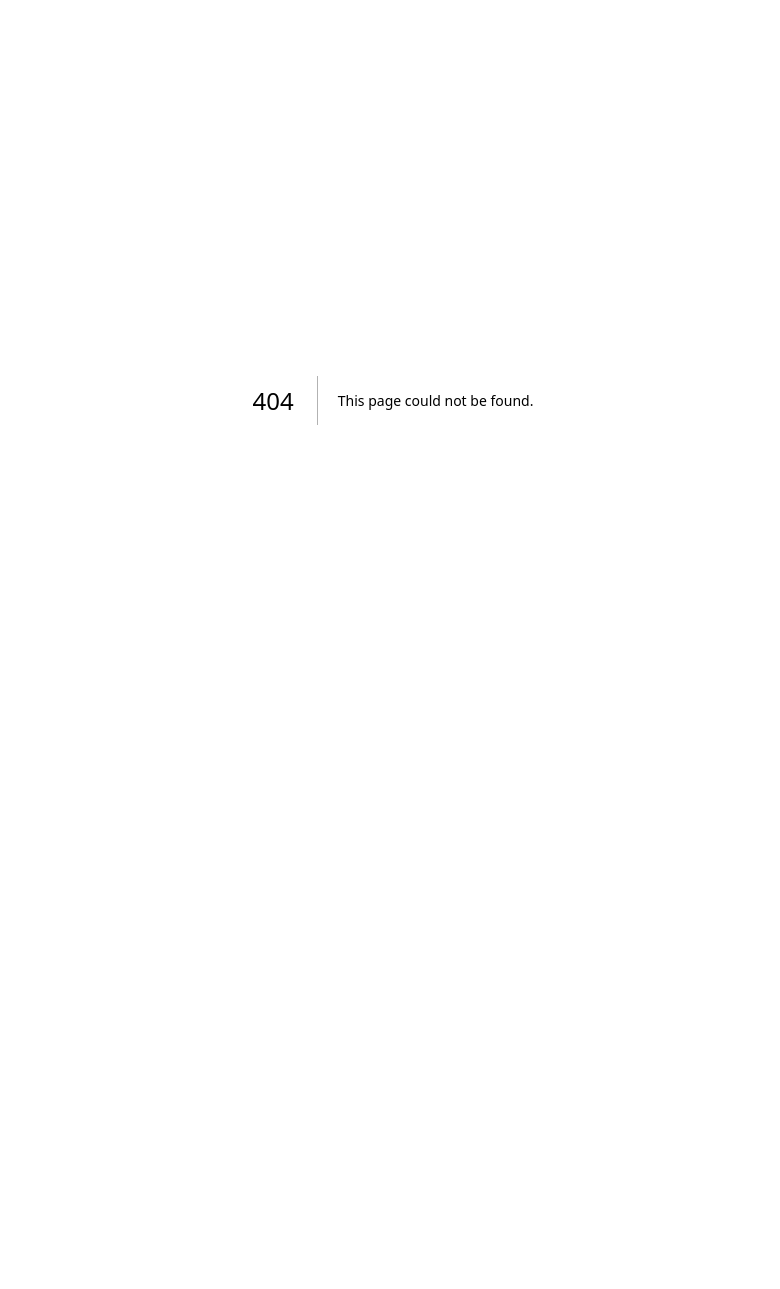
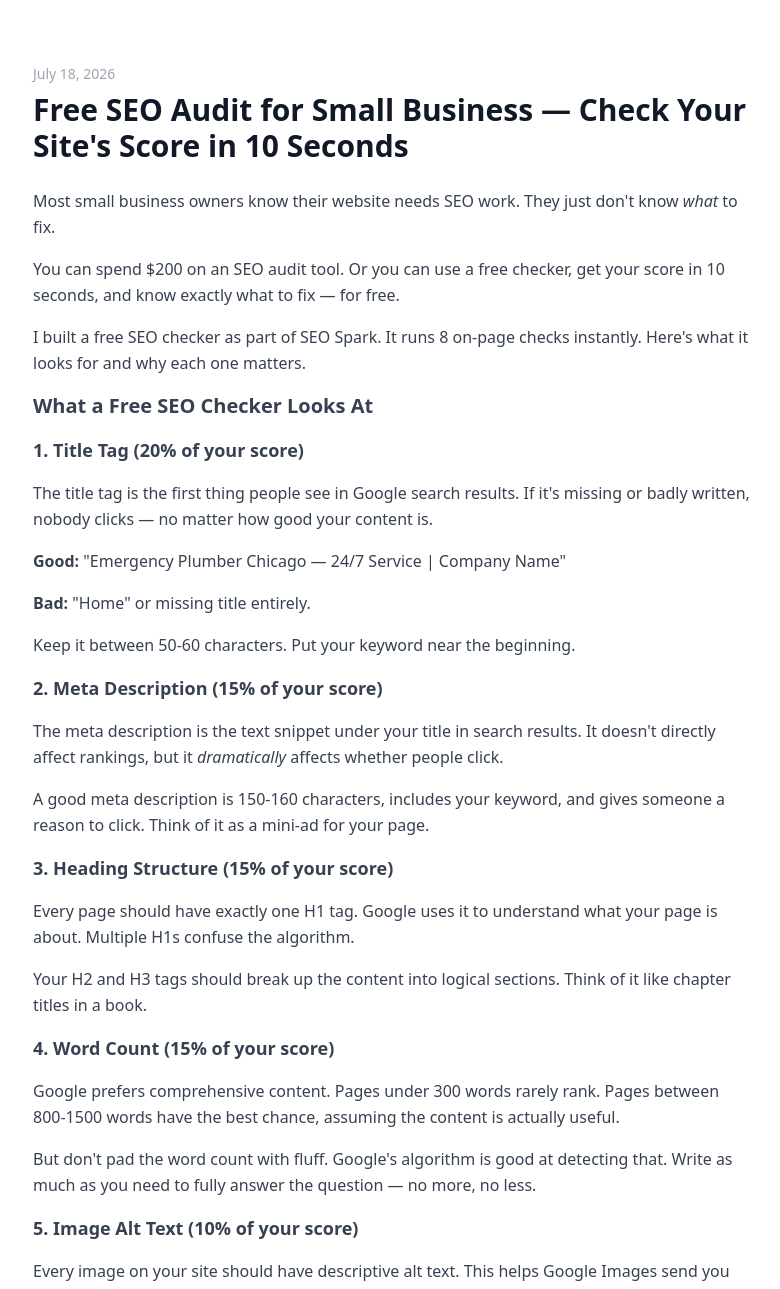
Before and after one commit to lihai33661-ship-it/seospark, a Next.js app: page /blog/free-seo-audit-small-business in a window 1280 px wide. Before the commit this address had no page. Shown: the top 1289 px of the page, without its empty margins (247-1027 px from the left). Before the commit the page ends 800 px from the top, so only its background shows below. Built offline with nearby package versions, Linux system fonts and the light colour scheme.

Commit message:
feat: new blog post 'Free SEO Audit for Small Business' targeting low-competition keyword + improved SEO checker CTA

```diff
--- /dev/null
+++ b/app/blog/free-seo-audit-small-business/page.tsx
@@ -0,0 +1,183 @@
+export const metadata = {
+  title: "Free SEO Audit for Small Business — Check Your Site's Score in 10 Seconds",
+  description: "Use our free SEO checker to audit any website instantly. See exactly what's hurting your Google rankings and how to fix it — no signup, no credit card.",
+  openGraph: {
+    title: "Free SEO Audit for Small Business — Instant Score",
+    description: "Check any website's SEO score in 10 seconds. Free audit tool. No signup needed.",
+  },
+};
+
+export default function Post() {
+  return (
+    <main className="max-w-3xl mx-auto px-6 py-12 sm:py-16">
+      <p className="text-sm text-gray-400 mb-2">July 18, 2026</p>
+      <h1 className="text-2xl sm:text-3xl font-bold mb-6 leading-tight">
+        Free SEO Audit for Small Business — Check Your Site's Score in 10 Seconds
+      </h1>
+
+      <article className="prose max-w-none space-y-4 text-gray-700 leading-relaxed">
+
+        <p>
+          Most small business owners know their website needs SEO work. They just don't know
+          <em> what </em> to fix.
+        </p>
+
+        <p>
+          You can spend $200 on an SEO audit tool. Or you can use a free checker, get your score
+          in 10 seconds, and know exactly what to fix — for free.
+        </p>
+
+        <p>
+          I built a free SEO checker as part of SEO Spark. It runs 8 on-page checks instantly.
+          Here's what it looks for and why each one matters.
+        </p>
+
+        <h2 className="text-xl font-bold mt-8 mb-3">What a Free SEO Checker Looks At</h2>
+
+        <h3 className="text-lg font-bold mt-6 mb-2">1. Title Tag (20% of your score)</h3>
+        <p>
+          The title tag is the first thing people see in Google search results. If it's missing or
+          badly written, nobody clicks — no matter how good your content is.
+        </p>
+        <p>
+          <strong>Good:</strong> "Emergency Plumber Chicago — 24/7 Service | Company Name"
+        </p>
+        <p>
+          <strong>Bad:</strong> "Home" or missing title entirely.
+        </p>
+        <p>
+          Keep it between 50-60 characters. Put your keyword near the beginning.
+        </p>
+
+        <h3 className="text-lg font-bold mt-6 mb-2">2. Meta Description (15% of your score)</h3>
+        <p>
+          The meta description is the text snippet under your title in search results. It doesn't
+          directly affect rankings, but it <em>dramatically</em> affects whether people click.
+        </p>
+        <p>
+          A good meta description is 150-160 characters, includes your keyword, and gives
+          someone a reason to click. Think of it as a mini-ad for your page.
+        </p>
+
+        <h3 className="text-lg font-bold mt-6 mb-2">3. Heading Structure (15% of your score)</h3>
+        <p>
+          Every page should have exactly one H1 tag. Google uses it to understand what your page
+          is about. Multiple H1s confuse the algorithm.
+        </p>
+        <p>
+          Your H2 and H3 tags should break up the content into logical sections. Think of it like
+          chapter titles in a book.
+        </p>
+
+        <h3 className="text-lg font-bold mt-6 mb-2">4. Word Count (15% of your score)</h3>
+        <p>
+          Google prefers comprehensive content. Pages under 300 words rarely rank. Pages between
+          800-1500 words have the best chance, assuming the content is actually useful.
+        </p>
+        <p>
+          But don't pad the word count with fluff. Google's algorithm is good at detecting that.
+          Write as much as you need to fully answer the question — no more, no less.
+        </p>
+
+        <h3 className="text-lg font-bold mt-6 mb-2">5. Image Alt Text (10% of your score)</h3>
+        <p>
+          Every image on your site should have descriptive alt text. This helps Google Images
+          send you traffic (yes, Google Images is a search engine too), and it improves
+          accessibility for visually impaired users.
+        </p>
+        <p>
+          "red-leather-office-chair.jpg" is not alt text.
+        </p>
+        <p>
+          "Red leather office chair with adjustable armrests and lumbar support" is alt text.
+        </p>
+
+        <h3 className="text-lg font-bold mt-6 mb-2">6. Internal & External Links</h3>
+        <p>
+          Links are how Google discovers your pages. Pages with no links pointing to them are
+          called "orphan pages" — Google often ignores them entirely.
+        </p>
+        <p>
+          External links to reputable sources show Google you've done your research. Internal
+          links help Google understand your site structure.
+        </p>
+
+        <h2 className="text-xl font-bold mt-8 mb-3">How to Run Your Free SEO Audit</h2>
+
+        <p>
+          It takes 10 seconds. Enter your website URL into the tool below, and it will check
+          all 8 factors instantly.
+        </p>
+
+        <p>
+          You'll get:
+        </p>
+
+        <ul className="list-disc pl-5 space-y-1">
+          <li>A score from 0-100</li>
+          <li>Letter grade (A through F)</li>
+          <li>Specific issues to fix, ranked by importance</li>
+          <li>What's already working well</li>
+        </ul>
+
+        <div className="bg-gray-50 border-2 border-blue-200 rounded-2xl p-6 sm:p-8 text-center my-8">
+          <h3 className="text-xl font-bold mb-2">🔍 Try the Free SEO Checker</h3>
+          <p className="text-gray-500 mb-4">Enter any URL. Get your score in 10 seconds. No signup.</p>
+          <div className="flex flex-col sm:flex-row gap-3 max-w-lg mx-auto">
+            <input
+              type="text"
+              placeholder="yourwebsite.com"
+              className="flex-1 px-4 py-3 rounded-xl border border-gray-200 text-center font-medium"
+              readOnly
+              value="Try it at seospark.net/free-seo-checker"
+            />
+            <a
+              href="/free-seo-checker"
+              className="inline-flex items-center justify-center gap-2 bg-blue-600 text-white px-6 py-3 rounded-xl font-semibold hover:bg-blue-700 transition-all"
+            >
+              Check Your SEO Score →
+            </a>
+          </div>
+        </div>
+
+        <h2 className="text-xl font-bold mt-8 mb-3">What If Your Score Is Low?</h2>
+
+        <p>
+          Most small business websites score between 40-60 on their first check. That's normal.
+          The good news: most fixes are simple.
+        </p>
+
+        <p>
+          <strong>Missing title tag?</strong> Add one. Takes 2 minutes.
+        </p>
+        <p>
+          <strong>No meta description?</strong> Write one. Takes 3 minutes.
+        </p>
+        <p>
+          <strong>Too few words?</strong> Write more content. This is the hard part.
+        </p>
+
+        <p>
+          This is exactly why I built <a href="/dashboard" className="text-blue-600 underline font-medium">SEO Spark</a>.
+          It writes comprehensive, SEO-optimized blog posts in 60 seconds — so you can fix that
+          word count issue without spending 3 hours per article.
+        </p>
+
+        <h2 className="text-xl font-bold mt-8 mb-3">Run Your Audit Now</h2>
+
+        <p>
+          Check your site's score at
+          <a href="/free-seo-checker" className="text-blue-600 underline font-medium"> seospark.net/free-seo-checker</a>.
+          It's free. No signup. No credit card.
+        </p>
+
+        <p>
+          Once you know what to fix,
+          <a href="/dashboard" className="text-blue-600 underline font-medium"> SEO Spark</a> can help you
+          create the content you need to rank. 3 free articles to start.
+        </p>
+
+      </article>
+    </main>
+  );
+}
--- a/app/blog/page.tsx
+++ b/app/blog/page.tsx
@@ -1,6 +1,12 @@
 import Link from "next/link";
 
 const POSTS = [
+  {
+    slug: "free-seo-audit-small-business",
+    title: "Free SEO Audit for Small Business — Check Your Site's Score in 10 Seconds",
+    excerpt: "Use our free SEO checker to audit any website instantly. See exactly what's hurting your Google rankings and how to fix it — no signup, no credit card.",
+    date: "2026-07-18",
+  },
   {
     slug: "automate-seo-content-saas",
     title: "How to Automate SEO Content for Your SaaS — A No-Fluff Guide for Indie Hackers",
@@ -211,7 +217,7 @@ export default function BlogIndex() {
     <main className="max-w-3xl mx-auto px-6 py-16 sm:py-20">
       <h1 className="text-3xl sm:text-4xl font-bold mb-4">SEO Spark Blog</h1>
       <p className="text-gray-500 mb-2 text-lg">
-        Practical SEO guides for small business owners. 33 articles on AI writing, Google rankings, and content marketing.
+        Practical SEO guides for small business owners. 34 articles on AI writing, Google rankings, and content marketing.
       </p>
       <p className="text-sm text-gray-400 mb-10">
         Want a specific topic covered? Email us at{" "}
--- a/app/free-seo-checker/page.tsx
+++ b/app/free-seo-checker/page.tsx
@@ -105,9 +105,14 @@ export default function FreeSEOChecker() {
             <div className="bg-gradient-to-r from-blue-500/10 to-purple-500/10 border border-purple-500/20 rounded-2xl p-6 text-center">
               <h3 className="font-semibold text-lg mb-2">Want better scores automatically?</h3>
               <p className="text-sm text-gray-400 mb-4">{result.recommendation}</p>
-              <a href="/dashboard" className="inline-flex items-center gap-2 bg-gradient-to-r from-blue-500 to-purple-500 text-white px-6 py-3 rounded-xl font-semibold hover:from-blue-400 hover:to-purple-400 transition-all">
-                Try SEO Spark Free <ArrowRight size={18} />
-              </a>
+              <div className="flex flex-col sm:flex-row items-center justify-center gap-3">
+                <a href="/dashboard" className="inline-flex items-center gap-2 bg-gradient-to-r from-blue-500 to-purple-500 text-white px-6 py-3 rounded-xl font-semibold hover:from-blue-400 hover:to-purple-400 transition-all">
+                  Try SEO Spark Free <ArrowRight size={18} />
+                </a>
+                <a href="/blog/free-seo-audit-small-business" className="inline-flex items-center gap-2 text-gray-400 hover:text-white px-4 py-3 text-sm transition-all">
+                  Read the SEO audit guide →
+                </a>
+              </div>
               <p className="text-xs text-gray-500 mt-3">3 free articles. No credit card. 60 seconds each.</p>
             </div>
           </div>
--- a/app/sitemap.ts
+++ b/app/sitemap.ts
@@ -496,5 +496,6 @@ export default function sitemap(): MetadataRoute.Sitemap {
     { url: `${baseUrl}/blog/seo-vs-ppc-comparison`, lastModified: new Date(), changeFrequency: "monthly", priority: 0.5 },
     { url: `${baseUrl}/blog/serp-features-guide`, lastModified: new Date(), changeFrequency: "monthly", priority: 0.5 },
     { url: `${baseUrl}/blog/automate-seo-content-saas`, lastModified: new Date(), changeFrequency: "weekly", priority: 0.8 },
+    { url: `${baseUrl}/blog/free-seo-audit-small-business`, lastModified: new Date(), changeFrequency: "weekly", priority: 0.8 },
   ];
 }
```
